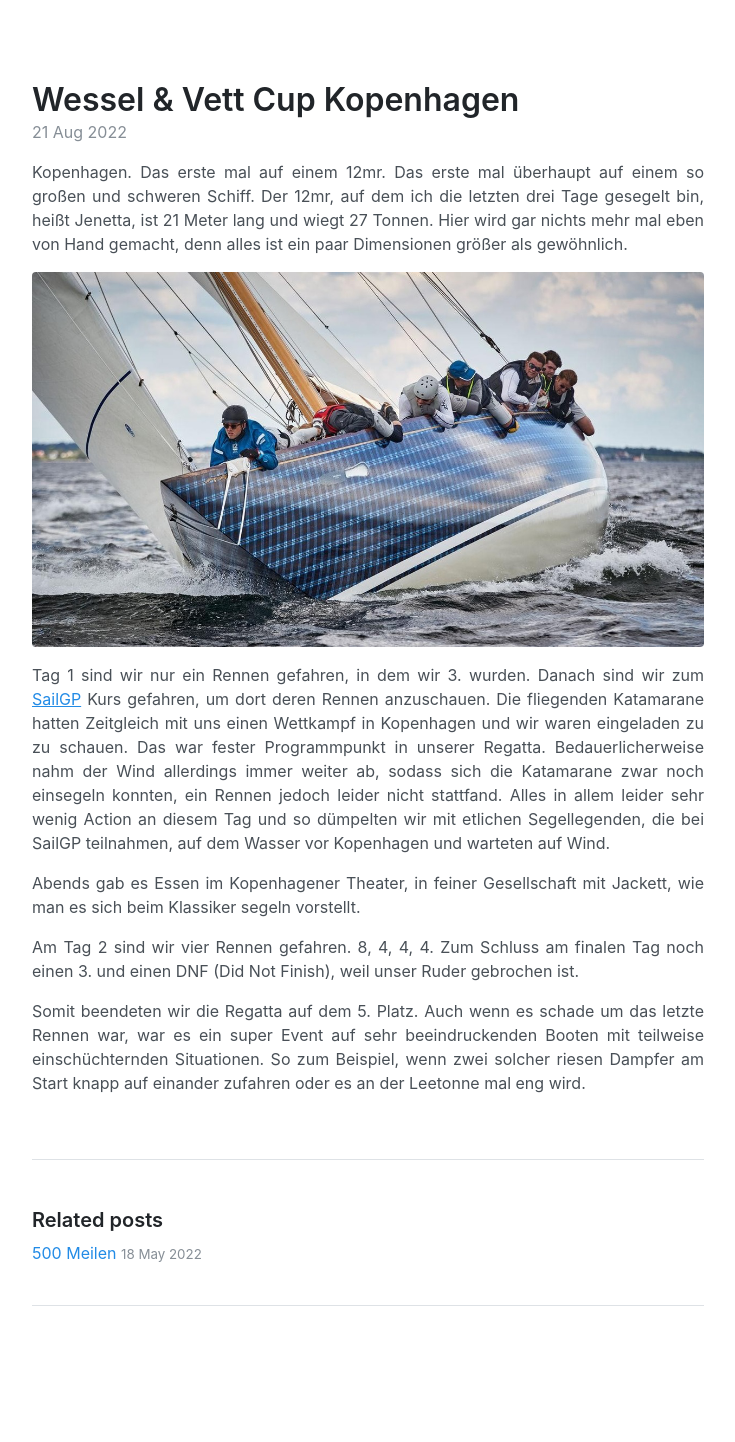
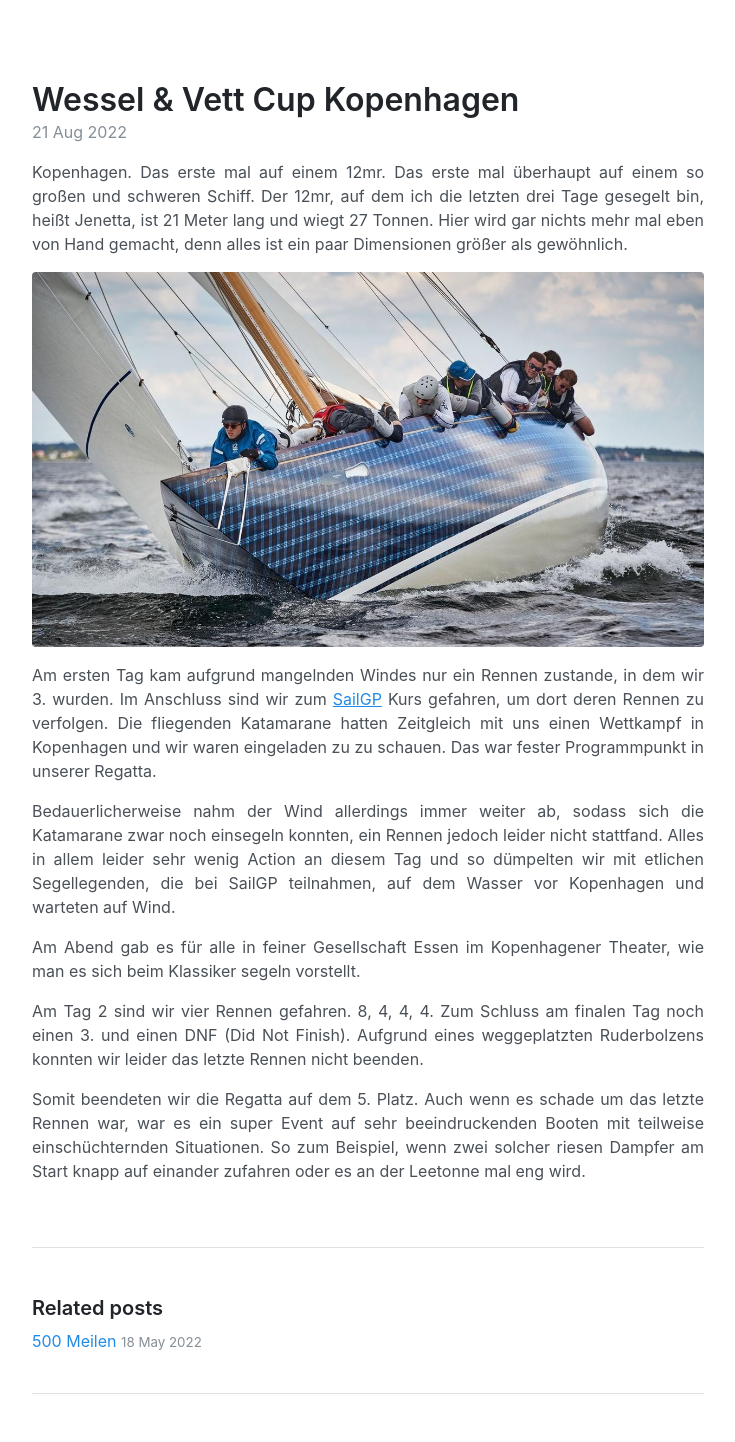
Before and after one commit to lucamayer/lucamayer.github.io, a Jekyll site: the page built from _posts/2022-08-21-12mr-Kopenhagen.md, in a window 1280 px wide. Shown: the whole page, without its empty margins (272-1007 px from the left). Built offline with Jekyll 4.4.1, drawn with Linux system fonts in a browser that asks for light colours; before the commit the page ends 1354 px from its top, so only the background shows below that.

Commit message:
berit feedback

```diff
--- a/_posts/2022-08-21-12mr-Kopenhagen.md
+++ b/_posts/2022-08-21-12mr-Kopenhagen.md
@@ -12,21 +12,25 @@ gewöhnlich.
 
 ![jenetta](img/jenetta.png){:class="img-responsive"}
 
-Tag 1 sind wir nur ein Rennen gefahren, in dem wir 3. wurden. Danach sind wir
+Am ersten Tag kam aufgrund mangelnden Windes nur ein Rennen zustande, in dem wir 3. wurden. Im Anschluss sind wir
 zum [SailGP](https://youtu.be/cdH4_UUSROY) Kurs gefahren, um dort deren Rennen
-anzuschauen. Die fliegenden Katamarane hatten Zeitgleich mit uns einen
+zu verfolgen. Die fliegenden Katamarane hatten Zeitgleich mit uns einen
 Wettkampf in Kopenhagen und wir waren eingeladen zu zu schauen. Das war fester
-Programmpunkt in unserer Regatta. Bedauerlicherweise nahm der Wind allerdings
+Programmpunkt in unserer Regatta.
+
+Bedauerlicherweise nahm der Wind allerdings
 immer weiter ab, sodass sich die Katamarane zwar noch einsegeln konnten, ein
 Rennen jedoch leider nicht stattfand. Alles in allem leider sehr wenig Action
 an diesem Tag und so dümpelten wir mit etlichen Segellegenden, die bei SailGP
 teilnahmen, auf dem Wasser vor Kopenhagen und warteten auf Wind.
 
-Abends gab es Essen im Kopenhagener Theater, in feiner Gesellschaft mit Jackett,
+Am Abend gab es für alle in feiner Gesellschaft Essen im Kopenhagener Theater,
 wie man es sich beim Klassiker segeln vorstellt.
 
 Am Tag 2 sind wir vier Rennen gefahren. 8, 4, 4, 4. Zum Schluss am finalen Tag
-noch einen 3. und einen DNF (Did Not Finish), weil unser Ruder gebrochen ist.
+noch einen 3. und einen DNF (Did Not Finish).
+Aufgrund eines weggeplatzten Ruderbolzens konnten wir leider das letzte Rennen
+nicht beenden.
 
 Somit beendeten wir die Regatta auf dem 5. Platz. Auch wenn es schade um das
 letzte Rennen war, war es ein super Event auf sehr beeindruckenden Booten mit
```
